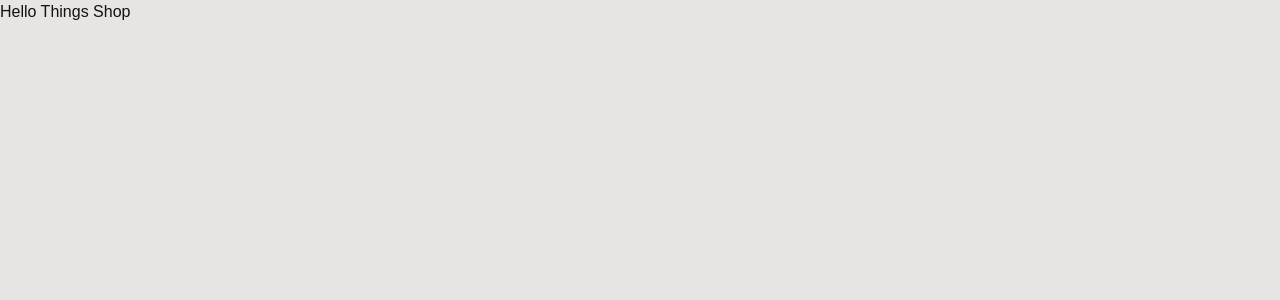
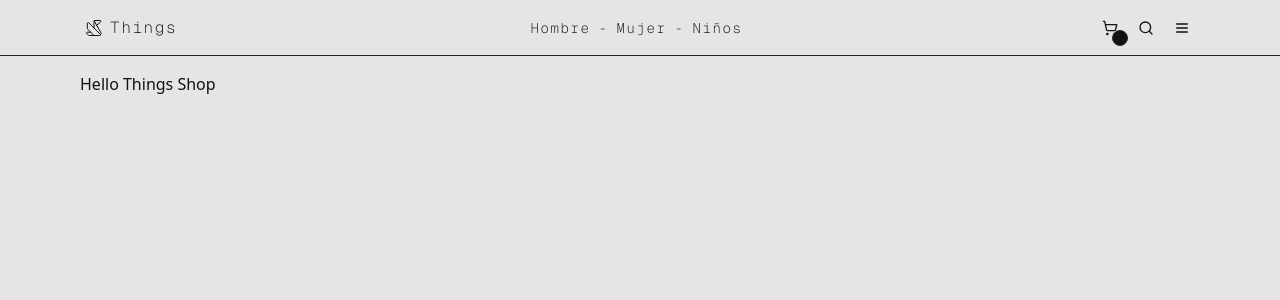
Before and after one commit to USpiri/things-shop, a Next.js app: page / in a window 1280 px wide. Shown: the top 300 px of the page. Built offline with nearby package versions, Linux system fonts and the light colour scheme.

Commit message:
✨ Feat: Tobar and general layouting

```diff
--- a/src/app/(shop)/layout.tsx
+++ b/src/app/(shop)/layout.tsx
@@ -1,3 +1,10 @@
+import { TobBar } from "@/components";
+
 export default function Layout({ children }: { children: React.ReactNode }) {
-  return <>{children}</>;
+  return (
+    <div>
+      <TobBar />
+      <div className="max-w-6xl w-full mx-auto p-4">{children}</div>
+    </div>
+  );
 }
--- a/src/app/globals.css
+++ b/src/app/globals.css
@@ -17,7 +17,7 @@
 body {
   color: var(--foreground);
   background: var(--background);
-  font-family: Arial, Helvetica, sans-serif;
+  /* font-family: Arial, Helvetica, sans-serif; */
 }
 
 @layer utilities {
--- a/src/components/index.ts
+++ b/src/components/index.ts
@@ -0,0 +1 @@
+export * from "./ui/top-bar/TobBar";
--- /dev/null
+++ b/src/components/ui/top-bar/CategoryTopBar.tsx
@@ -0,0 +1,28 @@
+import Link from "next/link";
+
+const categories = [
+  { label: "Hombre", path: "/category/men" },
+  { label: "Mujer", path: "/category/women" },
+  { label: "Niños", path: "/category/kids" },
+];
+
+// TODO: apply "font-bold" to active item
+
+export const CategoryTopBar = () => {
+  return (
+    <div className="text-sm hidden sm:block">
+      {categories.map((cat, i) => (
+        <>
+          <Link
+            href={cat.path}
+            key={cat.label}
+            className="px-2 hover:font-medium"
+          >
+            {cat.label}
+          </Link>
+          {categories.length !== i + 1 && <span>-</span>}
+        </>
+      ))}
+    </div>
+  );
+};
--- /dev/null
+++ b/src/components/ui/top-bar/MenuTopBar.tsx
@@ -0,0 +1,29 @@
+import { Menu, Search, ShoppingCart } from "lucide-react";
+import Link from "next/link";
+import React from "react";
+
+export const MenuTopBar = () => {
+  return (
+    <div className="flex gap-2 items-center">
+      <Link
+        href={"/cart"}
+        className="relative hover:bg-neutral-800/80 p-1.5 rounded active:scale-95 transition-all"
+      >
+        <div className="absolute bg-[#121212] -bottom-1 p-1 -right-1 w-4 h-4 flex items-center justify-center rounded-full border border-neutral-800">
+          <span className="font-normal text-xs">3</span>
+        </div>
+        <ShoppingCart className="w-4 h-4" />
+      </Link>
+
+      <Link
+        href={"/search"}
+        className="hover:bg-neutral-800/80 p-1.5 rounded active:scale-95 transition-all"
+      >
+        <Search className="hidden sm:block w-4 h-4" />
+      </Link>
+      <button className="hover:bg-neutral-800/80 p-1.5 rounded active:scale-95 transition-all">
+        <Menu className="w-4 h-4" />
+      </button>
+    </div>
+  );
+};
--- /dev/null
+++ b/src/components/ui/top-bar/TitleTopBar.tsx
@@ -0,0 +1,11 @@
+import { Origami } from "lucide-react";
+import Link from "next/link";
+
+export const TitleTopBar = () => {
+  return (
+    <Link href={"/"} className="flex items-center flex-row group">
+      <Origami className="mr-1.5 w-5 h-5 stroke-[1.2] group-hover:stroke-2 transition-all" />
+      Things
+    </Link>
+  );
+};
--- /dev/null
+++ b/src/components/ui/top-bar/TobBar.tsx
@@ -0,0 +1,18 @@
+import { geistMono } from "@/config/fonts";
+import { TitleTopBar } from "./TitleTopBar";
+import { CategoryTopBar } from "./CategoryTopBar";
+import { MenuTopBar } from "./MenuTopBar";
+
+export const TobBar = () => {
+  return (
+    <div
+      className={`${geistMono.className} h-14 border-b border-neutral-800 flex items-center`}
+    >
+      <div className="w-full max-w-6xl mx-auto px-5 flex items-center font-extralight justify-between tracking-widest">
+        <TitleTopBar />
+        <CategoryTopBar />
+        <MenuTopBar />
+      </div>
+    </div>
+  );
+};
```
Also changed, not shown: package.json (+6 -5 lines), 1 other file (tests, documents, lock files or other folders).
